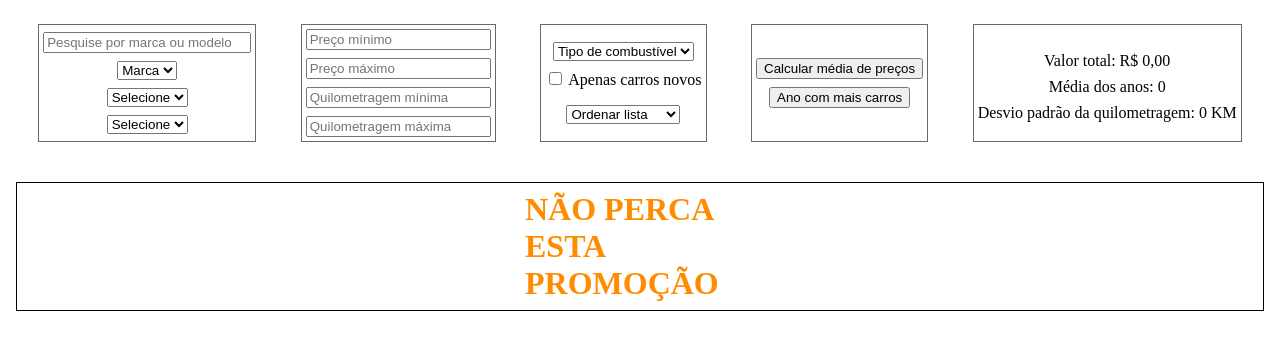
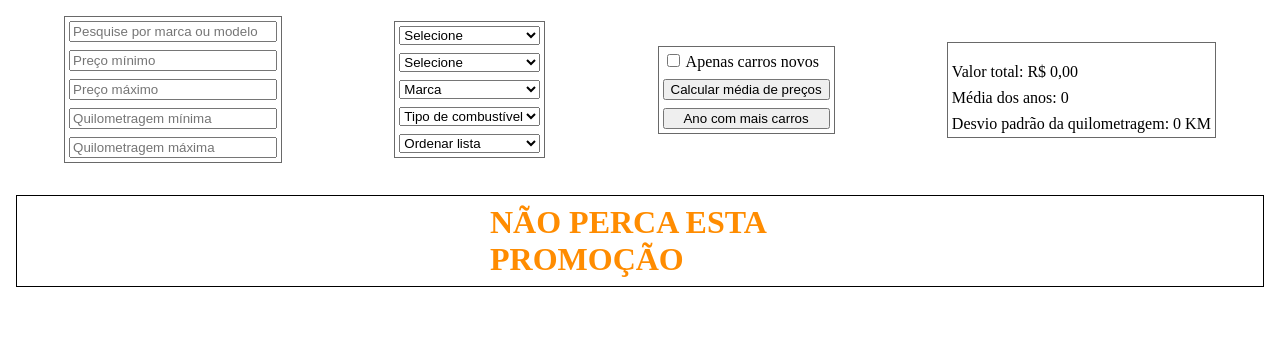
Before and after one commit to IgorDemozi/exercicios-2023_1, a plain HTML site: page src/index.html in a window 1280 px wide. Drawn offline with Linux system fonts and the light colour scheme; a script that the page names is missing.

Commit message:
ajustes de layout e estilização

```diff
--- a/src/index.css
+++ b/src/index.css
@@ -10,21 +10,19 @@ body {
 }
 
 header {
-   margin-bottom: 1rem;
    display: flex;
    flex-wrap: wrap;
+   align-items: center;
    justify-content: space-around;
+   gap: 1rem;
 }
 header section {
    display: flex;
-   flex-wrap: wrap;
-   align-items: center;
-   justify-content: center;
    flex-direction: column;
+   height: fit-content;
    border: 1px solid rgb(105, 105, 105);
    padding: 4px;
    gap: 8px;
-   margin: 8px;
 }
 
 #div_checkbox {
@@ -39,13 +37,13 @@ header section {
 #main_div {
    display: grid;
    grid-template-columns: repeat(4, 1fr);
-   gap: 30px;
-   margin-bottom: 1rem;
+   gap: 1.5rem;
+   margin: 1rem 0;
 }
 
 .card {
    border: 1px solid black;
-   padding: 4px;
+   padding: 0.25rem;
    background-color: rgb(224, 224, 224);
 }
 .card:hover {
@@ -71,20 +69,17 @@ footer {
    padding: 0.5rem;
 }
 #relogio {
-   font-size: 6rem;
+   font-size: 6.6rem;
    color: red;
+}
+#texto_promocao {
+   font-size: 2rem;
+   color: darkorange;
+   width: 300px;
 }
 #carro_em_promocao {
    display: flex;
    flex-direction: column;
-   justify-content: center;
-}
-#texto_promocao {
-   font-size: 2rem;
-   color: darkorange;
-   width: 230px;
-}
-#carro_em_promocao {
    font-size: 1.6rem;
 }
 
--- a/src/index.html
+++ b/src/index.html
@@ -16,20 +16,6 @@
       <section>
          <input id="input" placeholder="Pesquise por marca ou modelo">
 
-         <select id="select_marca">
-            <option value="">Marca</option>
-         </select>
-
-         <select id="select_ano_minimo">
-            <option value="">Selecione</option>
-         </select>
-
-         <select id="select_ano_maximo">
-            <option value="">Selecione</option>
-         </select>
-      </section>
-
-      <section class="container">
          <input id="input_preco_minimo" type="number" placeholder="Preço mínimo">
          <input id="input_preco_maximo" type="number" placeholder="Preço máximo">
 
@@ -37,18 +23,21 @@
          <input id="input_km_maximo" type="number" placeholder="Quilometragem máxima">
       </section>
 
-      <section class="container">
+      <section>
+         <select id="select_ano_minimo">
+            <option value="">Selecione</option>
+         </select>
+         <select id="select_ano_maximo">
+            <option value="">Selecione</option>
+         </select>
+
+         <select id="select_marca">
+            <option value="">Marca</option>
+         </select>
+
          <select id="select_combustiveis">
             <option value="">Tipo de combustível</option>
          </select>
-
-         <div id="div_checkbox">
-            <label style="cursor: pointer;">
-               <input id="checkbox_carros_novos" type="checkbox"> Apenas carros novos
-            </label>
-         </div>
-
-         <p id="resultados_da_pesquisa"></p>
 
          <select id="select_ordenar_lista">
             <option value="">Ordenar lista</option>
@@ -60,12 +49,19 @@
          </select>
       </section>
 
-      <section class="container">
+      <section>
+         <div id="div_checkbox">
+            <label style="cursor: pointer;">
+               <input id="checkbox_carros_novos" type="checkbox"> Apenas carros novos
+            </label>
+         </div>
+
          <button id="button_media">Calcular média de preços</button>
          <button id="button_ano">Ano com mais carros</button>
       </section>
 
-      <section class="container">
+      <section>
+         <p id="resultados_da_pesquisa"></p>
          <p id="carros_selecionados"></p>
          <p id="carros_selecionados_valor_total">Valor total: R$ 0,00</p>
          <p id="carros_selecionados_media_de_anos">Média dos anos: 0</p>
```
Also changed, not shown: src/script.ts (indentation only).
